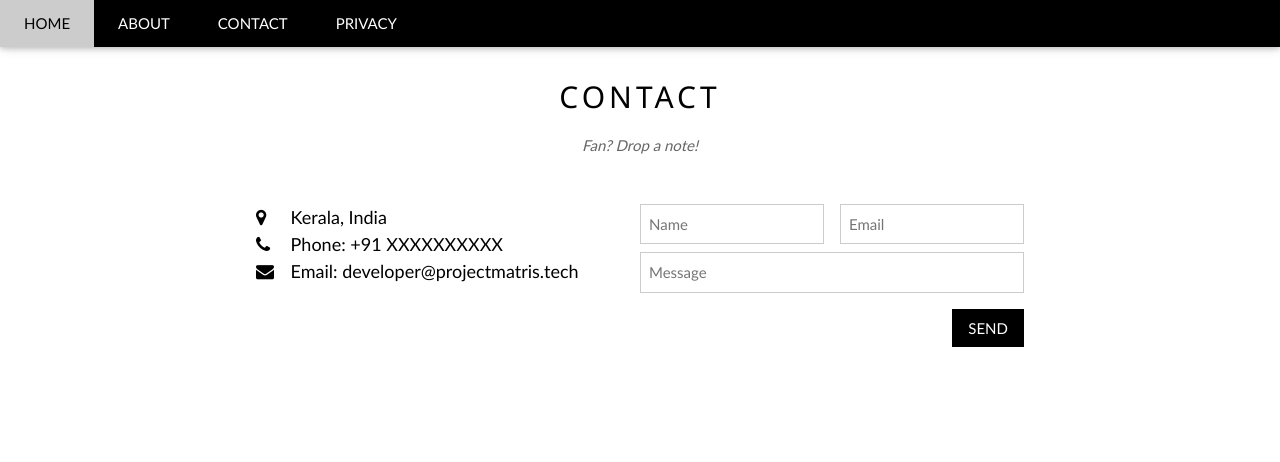
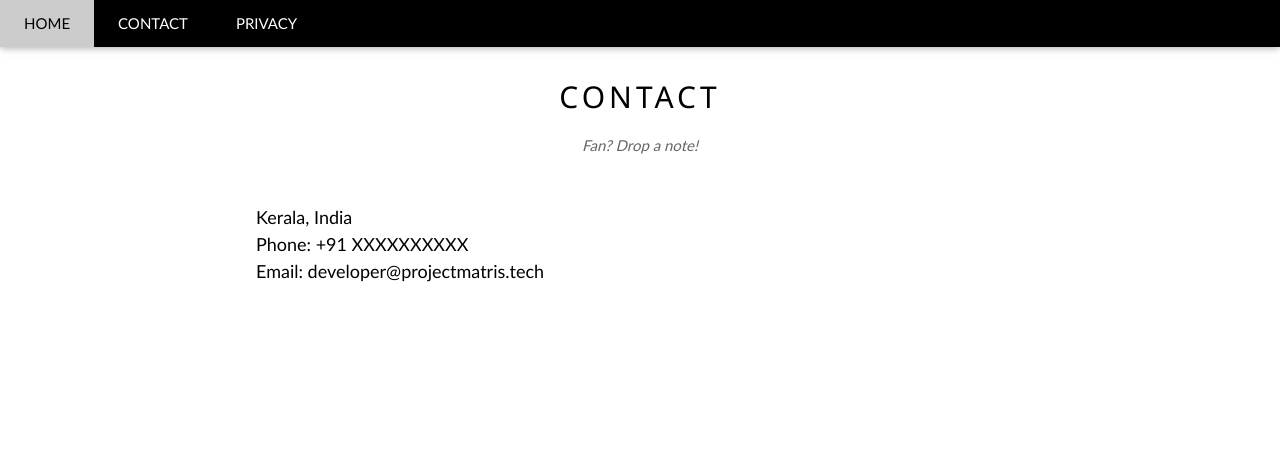
Before and after one commit to atulpknsry/LibreAV-website, a plain HTML site: page contact.html in a window 1280 px wide. Drawn offline with Linux system fonts and the light colour scheme.

Commit message:
update110611072020

```diff
--- a/contact.html
+++ b/contact.html
@@ -1,5 +1,5 @@
 <!DOCTYPE html>
-<!-- saved from url=(0059)https://www.w3schools.com/w3css/tryw3css_templates_band.htm -->
+
 <html lang="en"><head><meta http-equiv="Content-Type" content="text/html; charset=UTF-8"><title>LibreAV</title>
 
 <meta name="viewport" content="width=device-width, initial-scale=1">
@@ -17,7 +17,6 @@ body {font-family: "Lato", sans-serif}
   <div class="w3-bar w3-black w3-card">
     <a class="w3-bar-item w3-button w3-padding-large w3-hide-medium w3-hide-large w3-right" href="javascript:void(0)" onclick="myFunction()" title="Toggle Navigation Menu"><i class="fa fa-bars"></i></a>
     <a href="index.html" class="w3-bar-item w3-button w3-padding-large">HOME</a>
-    <a href="about.html" class="w3-bar-item w3-button w3-padding-large w3-hide-small">ABOUT</a>
     <a href="contact.html" class="w3-bar-item w3-button w3-padding-large w3-hide-small">CONTACT</a>
     <a href="privacy.html" class="w3-bar-item w3-button w3-padding-large w3-hide-small">PRIVACY</a>
   </div>
@@ -26,7 +25,6 @@ body {font-family: "Lato", sans-serif}
 <!-- Navbar on small screens (remove the onclick attribute if you want the navbar to always show on top of the content when clicking on the links) -->
 <div id="navDemo" class="w3-bar-block w3-black w3-hide w3-hide-large w3-hide-medium w3-top" style="margin-top:46px">
   <a href="index.html" class="w3-bar-item w3-button w3-padding-large" onclick="myFunction()">HOME</a>
-  <a href="about.html" class="w3-bar-item w3-button w3-padding-large" onclick="myFunction()">ABOUT</a>
   <a href="contact.html" class="w3-bar-item w3-button w3-padding-large" onclick="myFunction()">CONTACT</a>
   <a href="privacy.html" class="w3-bar-item w3-button w3-padding-large" onclick="myFunction()">PRIVACY</a>
 </div>
@@ -39,24 +37,11 @@ body {font-family: "Lato", sans-serif}
     <p class="w3-opacity w3-center"><i>Fan? Drop a note!</i></p>
     <div class="w3-row w3-padding-32">
       <div class="w3-col m6 w3-large w3-margin-bottom">
-        <i class="fa fa-map-marker" style="width:30px"></i> Kerala, India<br>
-        <i class="fa fa-phone" style="width:30px"></i> Phone: +91 XXXXXXXXXX<br>
-        <i class="fa fa-envelope" style="width:30px"> </i> Email: developer@projectmatris.tech<br>
+        Kerala, India<br>
+        Phone: +91 XXXXXXXXXX<br>
+        Email: developer@projectmatris.tech<br>
       </div>
-      <div class="w3-col m6">
-        <form action="https://www.w3schools.com/action_page.php" target="_blank">
-          <div class="w3-row-padding" style="margin:0 -16px 8px -16px">
-            <div class="w3-half">
-              <input class="w3-input w3-border" type="text" placeholder="Name" required="" name="Name">
-            </div>
-            <div class="w3-half">
-              <input class="w3-input w3-border" type="text" placeholder="Email" required="" name="Email">
-            </div>
-          </div>
-          <input class="w3-input w3-border" type="text" placeholder="Message" required="" name="Message">
-          <button class="w3-button w3-black w3-section w3-right" type="submit">SEND</button>
-        </form>
-      </div>
+
     </div>
   </div>
 
```
Also changed, not shown: index.html (+0 -2 lines), privacy.html (+1 -3 lines).
